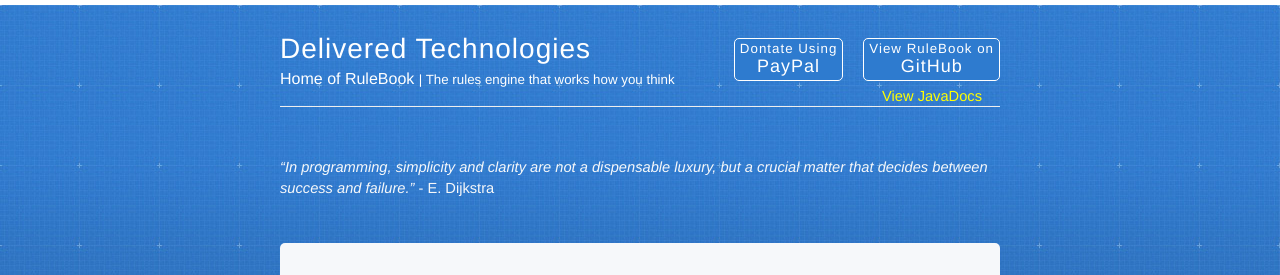
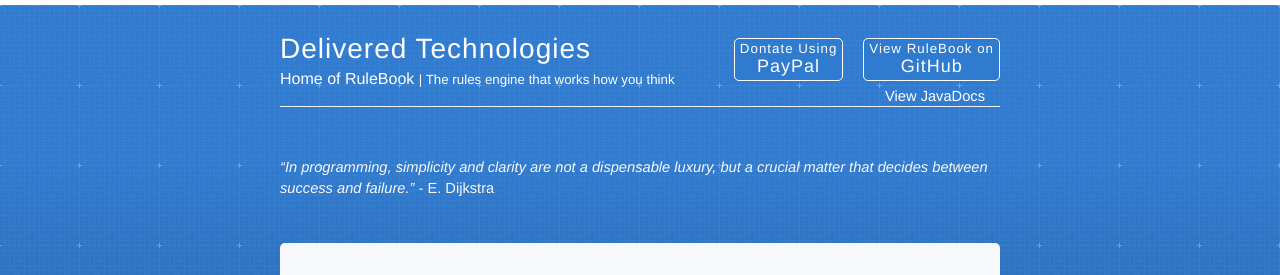
Before and after one commit to deliveredtechnologies/deliveredtechnologies.github.io, a Jekyll site: the page built from index.html, in a window 1280 px wide. Shown: the top 275 px of the page. Built offline with Jekyll 4.4.1, drawn with Linux system fonts in a browser that asks for light colours; nearby versions of some CDN libraries.

Commit message:
Update extensions.css

```diff
--- a/css/extensions.css
+++ b/css/extensions.css
@@ -37,10 +37,10 @@ header.masthead.clearfix {
     font-size: 11pt;
     margin-top: 0;
     margin-bottom: 5px;
-    margin-right: 18px;
+    margin-right: 15px;
 }
 .javadocs a:link, .javadocs a:visited, .javadocs a:hover {
-    color: yellow;
+    color: white;
 }
 .javadocs a:hover {
     text-decoration: underline;
```
